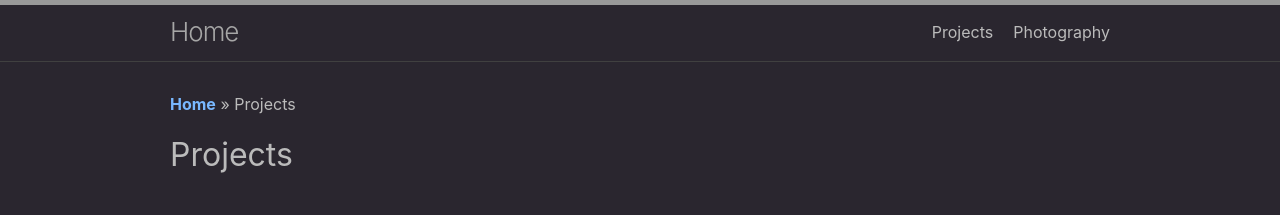
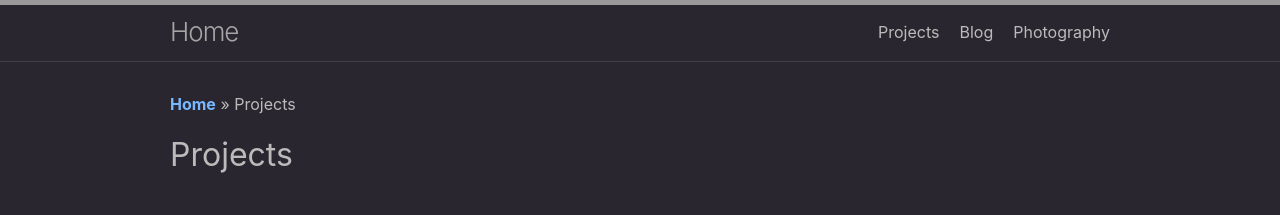
Before and after one commit to xyjiang970/xyjiang970.github.io, a Jekyll site: the page built from projects/projects_home.md, in a window 1280 px wide. Shown: the top 215 px of the page. Built offline with Jekyll 4.4.1, drawn with Linux system fonts in a browser that asks for light colours.

Commit message:
Update _config.yml

```diff
--- a/_config.yml
+++ b/_config.yml
@@ -53,7 +53,7 @@ header_pages:
 # - resume_link.md
  - projects/projects_home.md
 # - photography_link.md
-#  - TravelBlog_link.md
+ - blog/blog_home.md
 
 
 # Build settings
```
